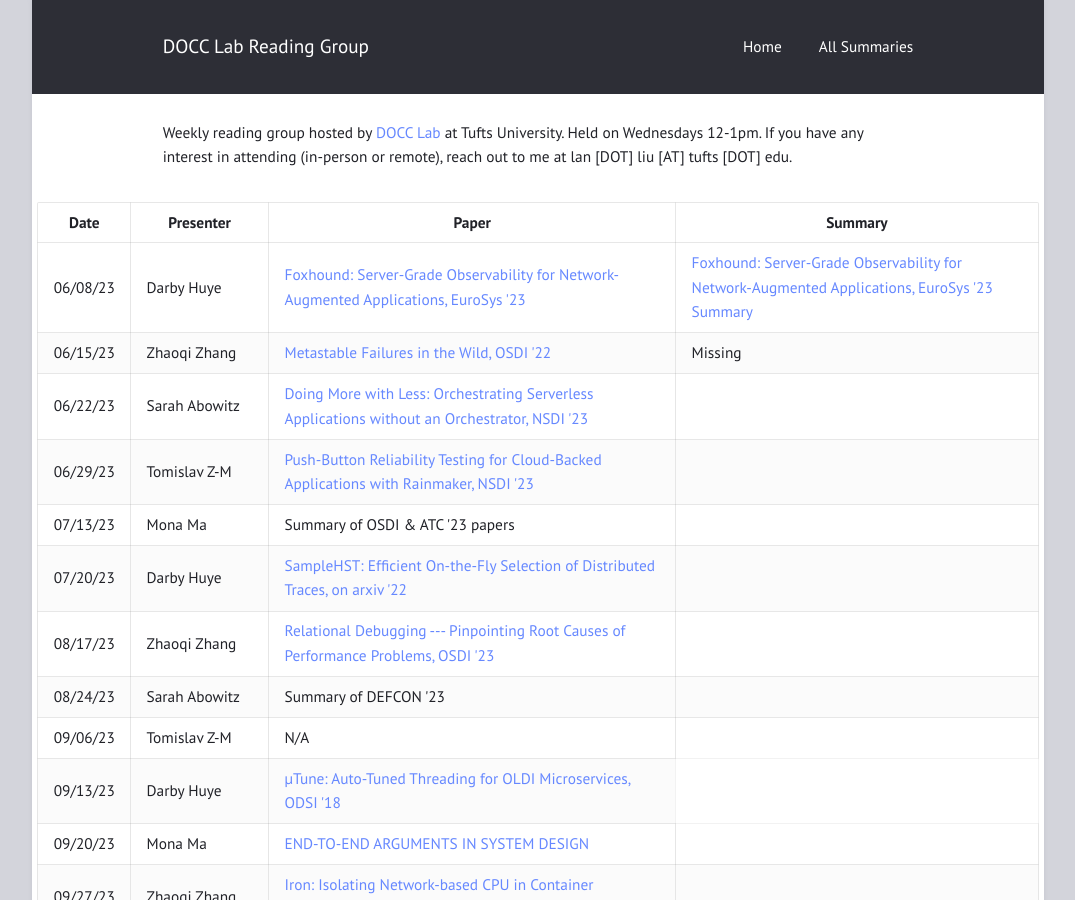
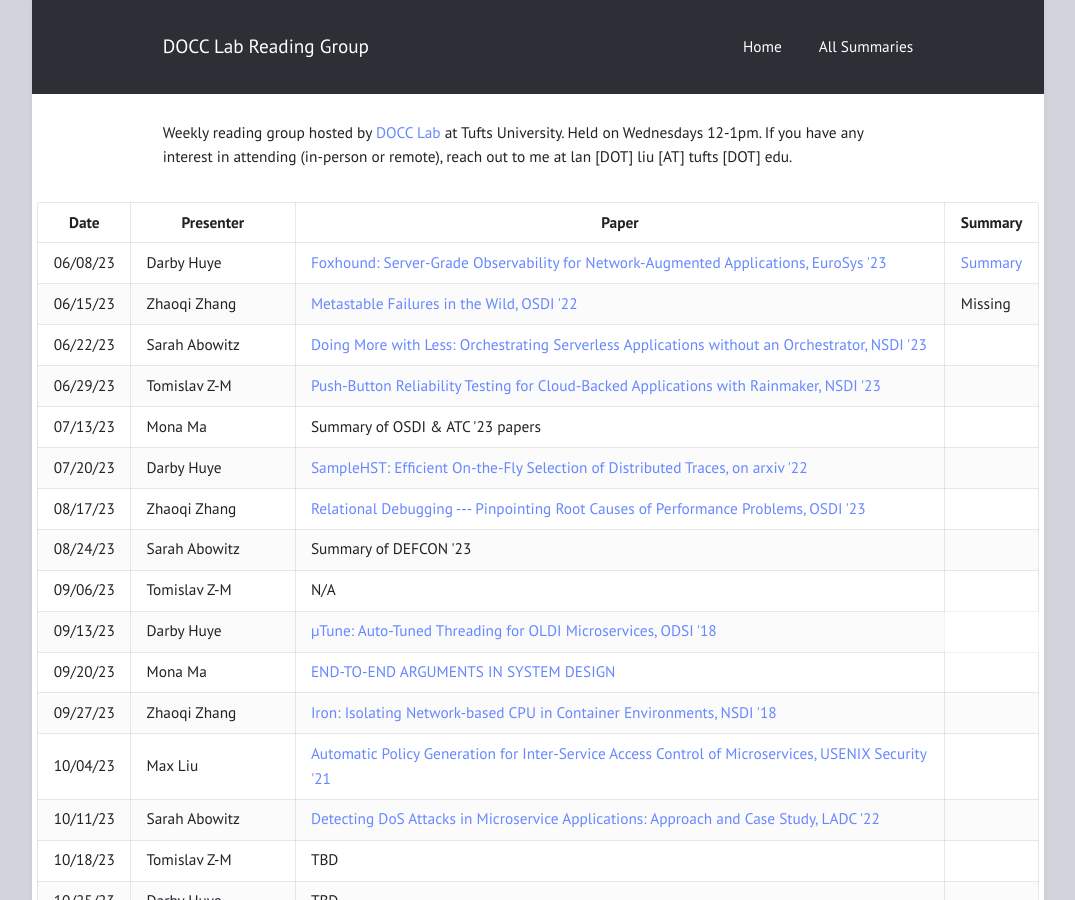
Before and after one commit to docc-lab/reading-group, a Jekyll site: the page built from index.html, in a window 1280 px wide and 900 px high. Shown: the whole window, without its empty margins (102-1177 px from the left). Built offline with Jekyll 4.4.1, drawn with Linux system fonts in a browser that asks for light colours.

```diff
--- a/index.html
+++ b/index.html
@@ -33,11 +33,11 @@ title: "Home"
     <td>Darby Huye</td>
     <td><a href="https://dl.acm.org/doi/abs/10.1145/3552326.3567502">Foxhound: Server-Grade Observability for Network-Augmented Applications, EuroSys '23</a>
     </td>
-    <td><a href="https://dl.acm.org/doi/abs/10.1145/3552326.3567502">Foxhound: Server-Grade Observability for Network-Augmented Applications, EuroSys '23</a>
+    <td>
       {% assign post = site.posts | where_exp: "post", "post.title contains 'Foxhound'" | first %}
       {% if post %}
       <a href="{{ post.url | relative_url }}">Summary</a>
-      {% else %} Missing!
+      {% else %}Unavailable
       {% endif %}
     </td>
   </tr>
```
